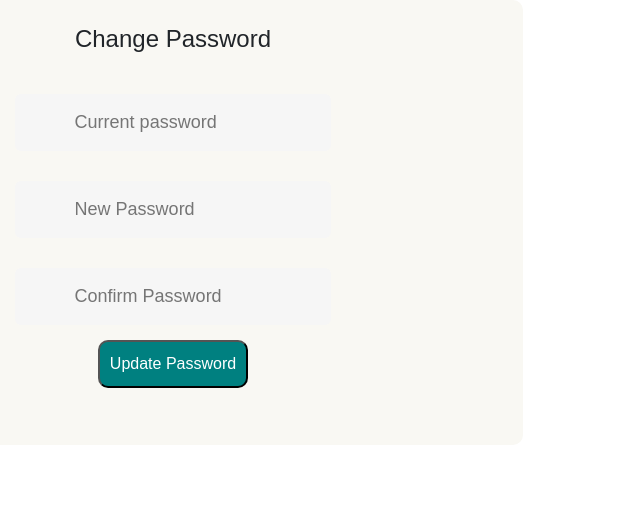
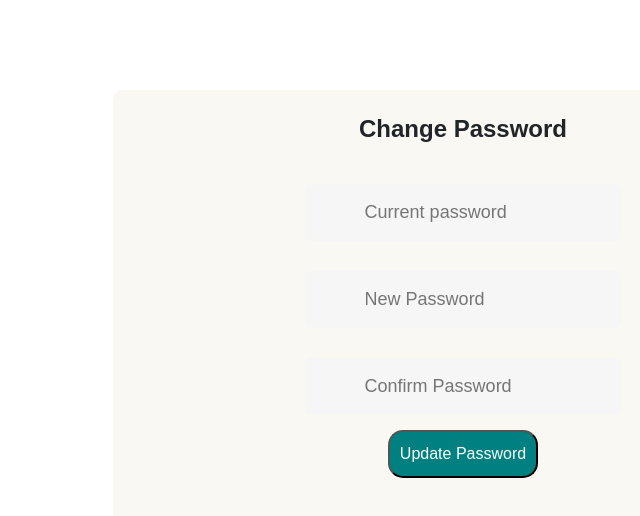
Before and after one commit to CrossroadsAcademy/queue-admin-frontend, a React (Create React App) app: page / in a window 1280 px wide. Shown: the top 516 px of the page, without its empty margins (177-817 px from the left). Built offline with nearby package versions, Linux system fonts and the light colour scheme.

Commit message:
div centering

```diff
--- a/src/UI/Forms/Form.module.css
+++ b/src/UI/Forms/Form.module.css
@@ -5,14 +5,8 @@
     font-family: 'Poppins', sans-serif;
 }
 
-h3 {
-    text-align: center;
-    font-weight: 600;
-    font-size: 30px;
-
-}
-
 .card {
+    margin: 7% auto;
     display: flex;
     align-items: center;
     justify-content: center;
@@ -29,7 +23,8 @@ h3 {
 
 .cardTitle {
     font-size: x-large;
-    font-weight: 500;
+    text-align: center;
+    font-weight: 600;
     margin-bottom: 4%;
 }
 
@@ -66,7 +61,8 @@ h3 {
     background-color: #008080;
     color: #fff;
     padding: 10px;
-    border-radius: 10px;
+    border-radius: 15px;
+    outline: none;
     margin-bottom: 10%;
     transition: all 100ms ease-in;
 }
```
